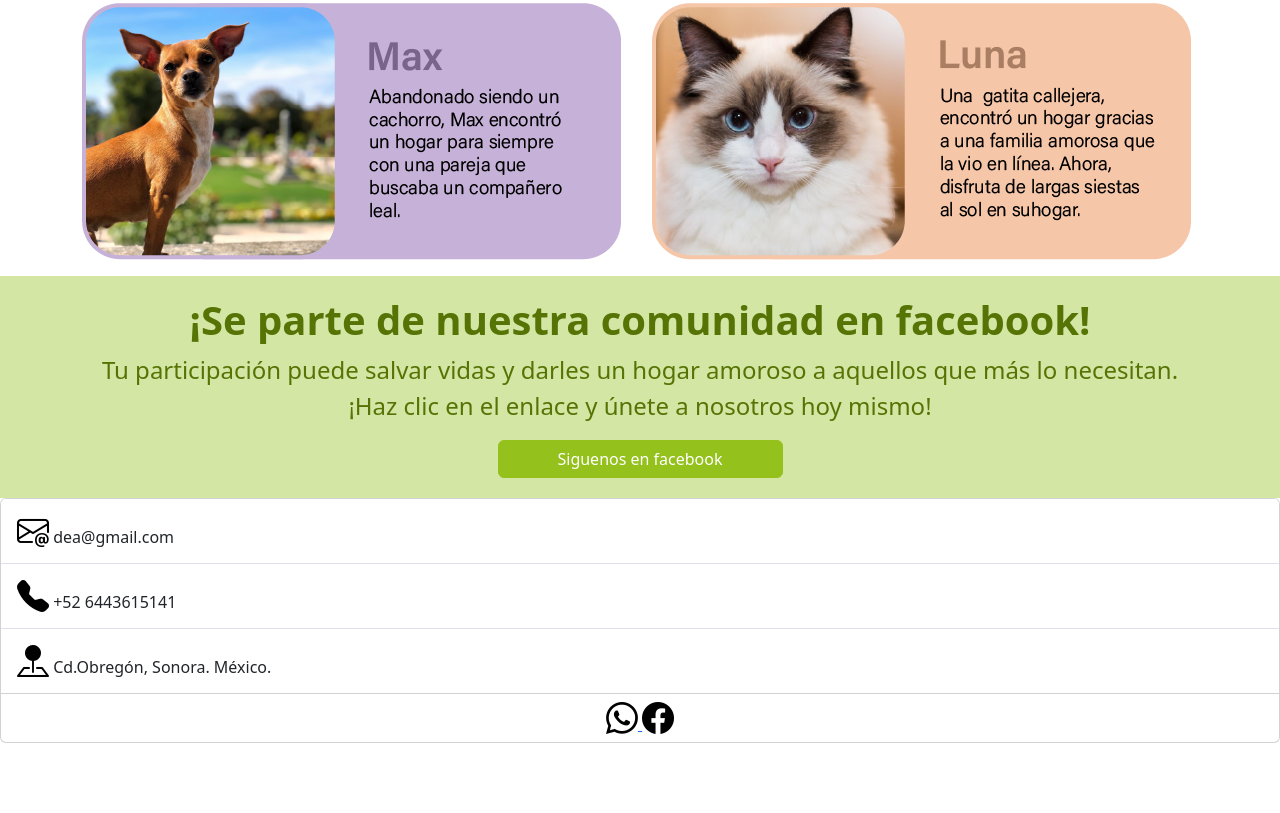
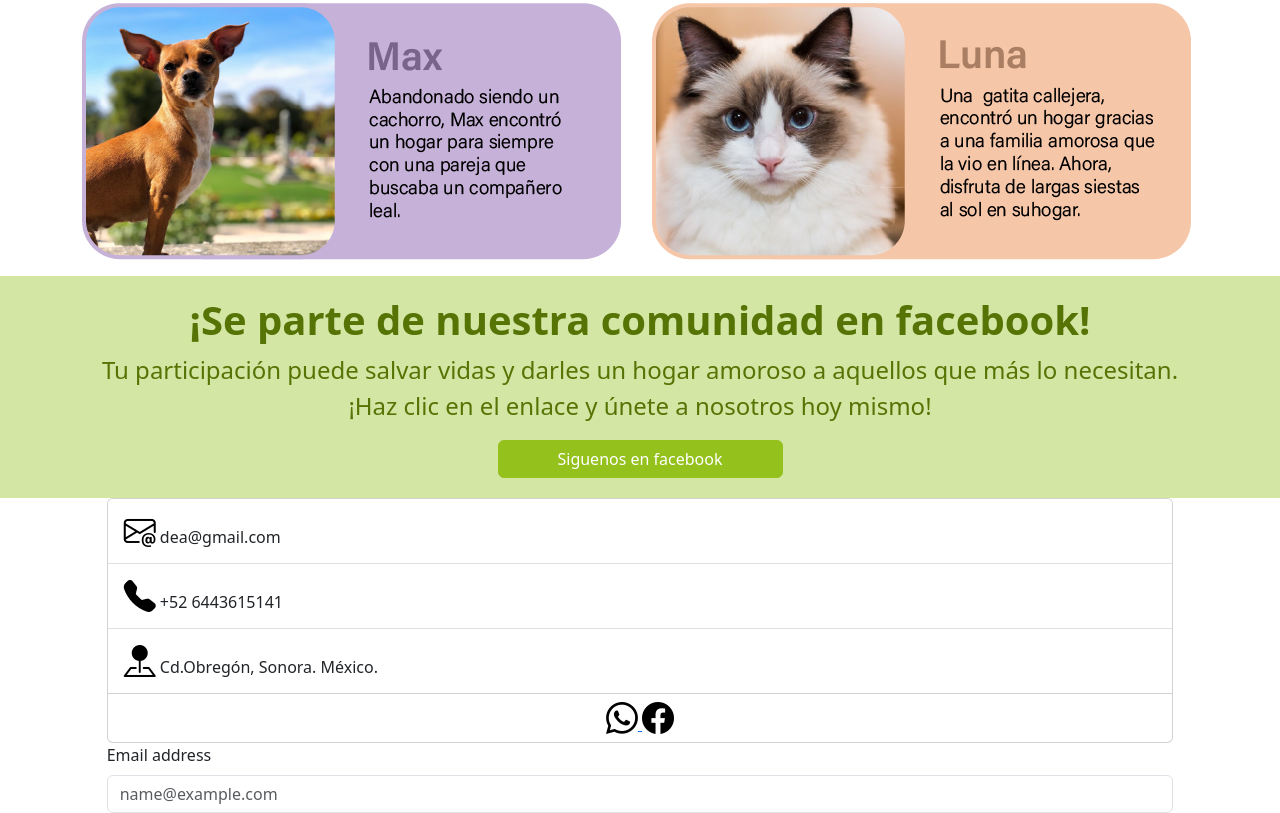
Before and after one commit to asterquiroz/proyecto, a plain HTML site: page index.html in a window 1280 px wide. Shown: the part 2423-3236 px from the top of the page. Before the commit the page ends 3166 px from the top, so only its background shows below. Drawn offline with nearby package versions, Linux system fonts and the light colour scheme; a web font is replaced by a local one.

Commit message:
Actualización 3 8:40

```diff
--- a/index.html
+++ b/index.html
@@ -179,7 +179,7 @@
         </div>
     </div>
 </section>
-<footer>
+<footer class="col-lg-10 mx-auto ">
 
     <div class="card">
         <ul class="list-group list-group-flush">
@@ -199,6 +199,10 @@
         </div>
 
       </div>
+<div class="formulario ">
+      <label for="formControlInput" class="form-label">Email address</label>
+<input type="email" class="form-control" id="formControlInput" placeholder="name@example.com">
+</div>
 </footer>
 
 
```
